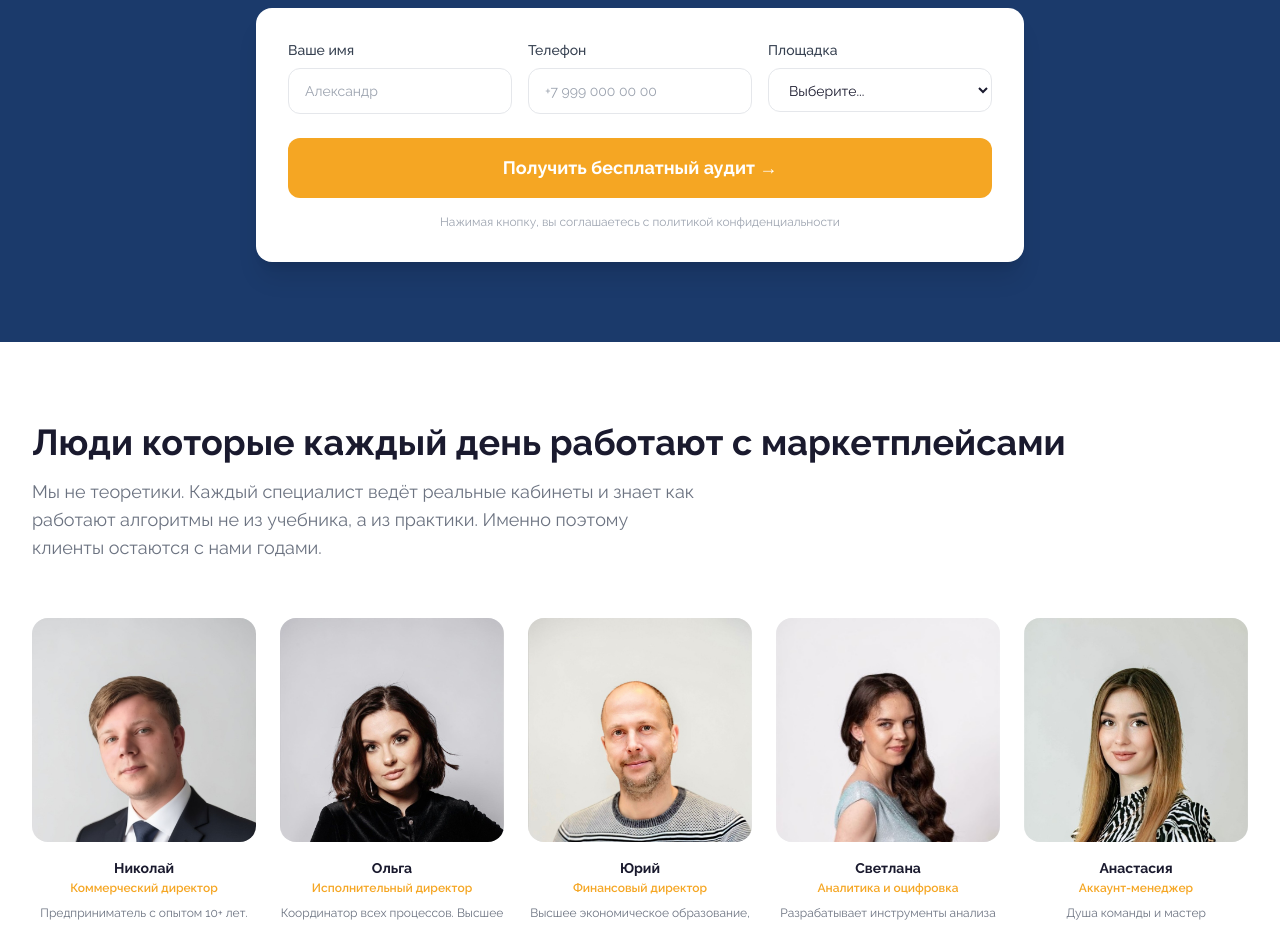
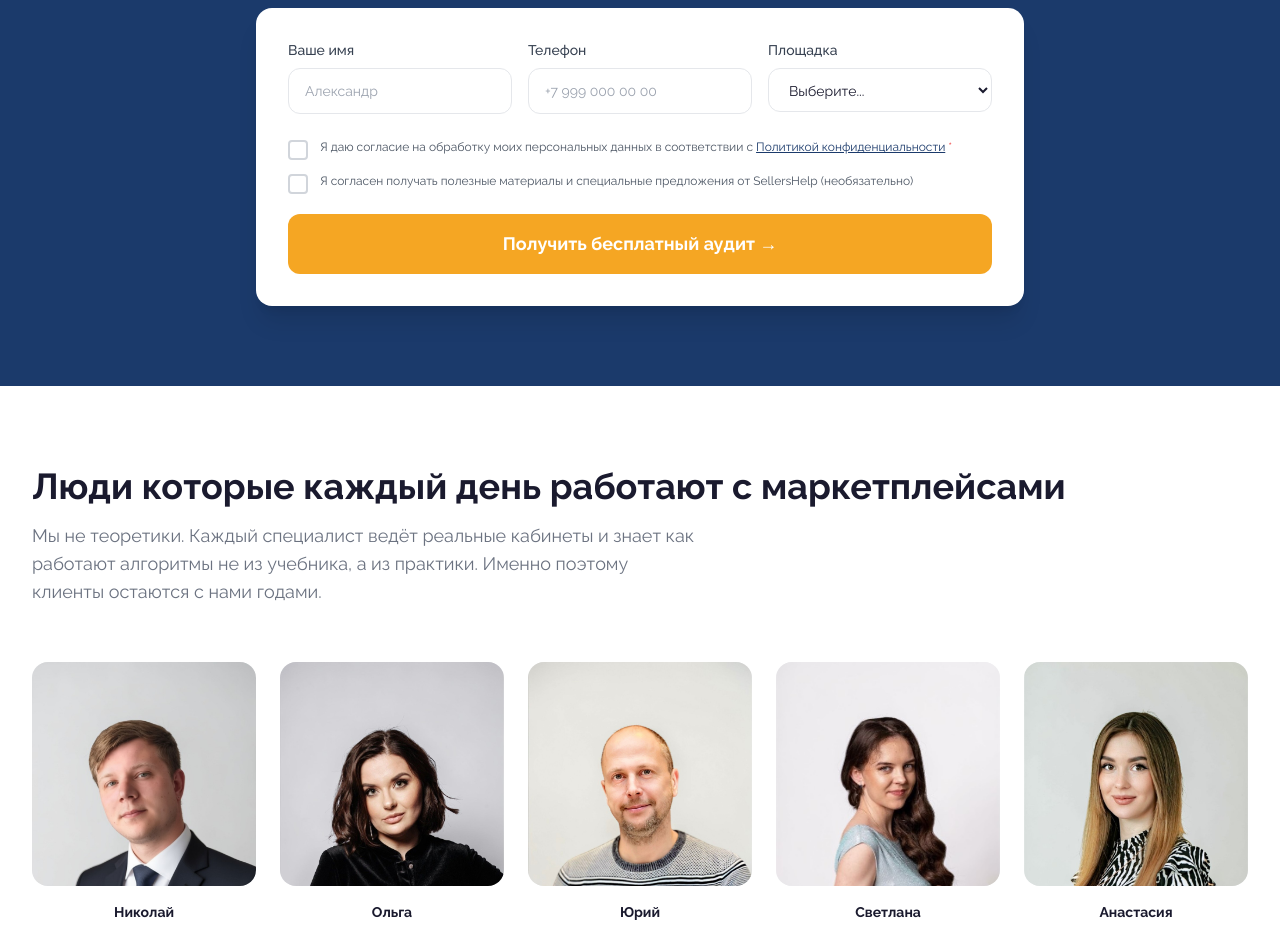
Before and after one commit to yuraz777/sellershelp, a Next.js app: page / in a window 1280 px wide. Shown: the part 6280-7205 px from the top of the page. Built offline with nearby package versions, Linux system fonts and the light colour scheme.

Commit message:
feat: add PD and marketing consent checkboxes to audit form

```diff
--- a/components/Audit.tsx
+++ b/components/Audit.tsx
@@ -5,6 +5,9 @@ import { useRouter } from 'next/navigation'
 export default function Audit() {
   const [form, setForm] = useState({ name: '', phone: '', platform: '' })
   const [phoneError, setPhoneError] = useState('')
+  const [consentPd, setConsentPd] = useState(false)
+  const [consentMarketing, setConsentMarketing] = useState(false)
+  const [consentError, setConsentError] = useState('')
   const [loading, setLoading] = useState(false)
   const router = useRouter()
 
@@ -27,7 +30,12 @@ export default function Audit() {
       setPhoneError('Введите корректный номер телефона')
       return
     }
+    if (!consentPd) {
+      setConsentError('Необходимо дать согласие на обработку персональных данных')
+      return
+    }
     setPhoneError('')
+    setConsentError('')
     setLoading(true)
     try {
       const res = await fetch('/api/audit', {
@@ -38,6 +46,7 @@ export default function Audit() {
           phone: form.phone,
           marketplace: form.platform,
           revenue: '',
+          consentMarketing,
         }),
       })
       if (res.ok) {
@@ -114,6 +123,62 @@ export default function Audit() {
                 </select>
               </div>
             </div>
+
+            <div className="mb-5 space-y-3">
+              <label className="flex items-start gap-3 cursor-pointer">
+                <div className="relative flex-shrink-0 mt-0.5">
+                  <input
+                    type="checkbox"
+                    checked={consentPd}
+                    onChange={e => {
+                      setConsentPd(e.target.checked)
+                      if (e.target.checked) setConsentError('')
+                    }}
+                    className="sr-only peer"
+                  />
+                  <div className={`w-5 h-5 rounded border-2 flex items-center justify-center transition-colors
+                    ${consentPd ? 'bg-navy border-navy' : consentError ? 'border-red-400 bg-white' : 'border-gray-300 bg-white'}`}>
+                    {consentPd && (
+                      <svg className="w-3 h-3 text-white" fill="none" viewBox="0 0 24 24" stroke="currentColor" strokeWidth={3}>
+                        <path strokeLinecap="round" strokeLinejoin="round" d="M5 13l4 4L19 7" />
+                      </svg>
+                    )}
+                  </div>
+                </div>
+                <span className="text-xs text-gray-600 leading-relaxed">
+                  Я даю согласие на обработку моих персональных данных в соответствии с{' '}
+                  <a href="/policy" target="_blank" className="text-navy underline hover:no-underline">Политикой конфиденциальности</a>{' '}
+                  <span className="text-red-500">*</span>
+                </span>
+              </label>
+
+              <label className="flex items-start gap-3 cursor-pointer">
+                <div className="relative flex-shrink-0 mt-0.5">
+                  <input
+                    type="checkbox"
+                    checked={consentMarketing}
+                    onChange={e => setConsentMarketing(e.target.checked)}
+                    className="sr-only peer"
+                  />
+                  <div className={`w-5 h-5 rounded border-2 flex items-center justify-center transition-colors
+                    ${consentMarketing ? 'bg-navy border-navy' : 'border-gray-300 bg-white'}`}>
+                    {consentMarketing && (
+                      <svg className="w-3 h-3 text-white" fill="none" viewBox="0 0 24 24" stroke="currentColor" strokeWidth={3}>
+                        <path strokeLinecap="round" strokeLinejoin="round" d="M5 13l4 4L19 7" />
+                      </svg>
+                    )}
+                  </div>
+                </div>
+                <span className="text-xs text-gray-600 leading-relaxed">
+                  Я согласен получать полезные материалы и специальные предложения от SellersHelp (необязательно)
+                </span>
+              </label>
+
+              {consentError && (
+                <p className="text-red-500 text-xs">{consentError}</p>
+              )}
+            </div>
+
             <button
               type="submit"
               disabled={loading}
@@ -121,9 +186,6 @@ export default function Audit() {
             >
               {loading ? 'Отправляем...' : 'Получить бесплатный аудит →'}
             </button>
-            <p className="text-xs text-gray-400 text-center mt-4">
-              Нажимая кнопку, вы соглашаетесь с политикой конфиденциальности
-            </p>
           </form>
         </div>
       </div>
```
